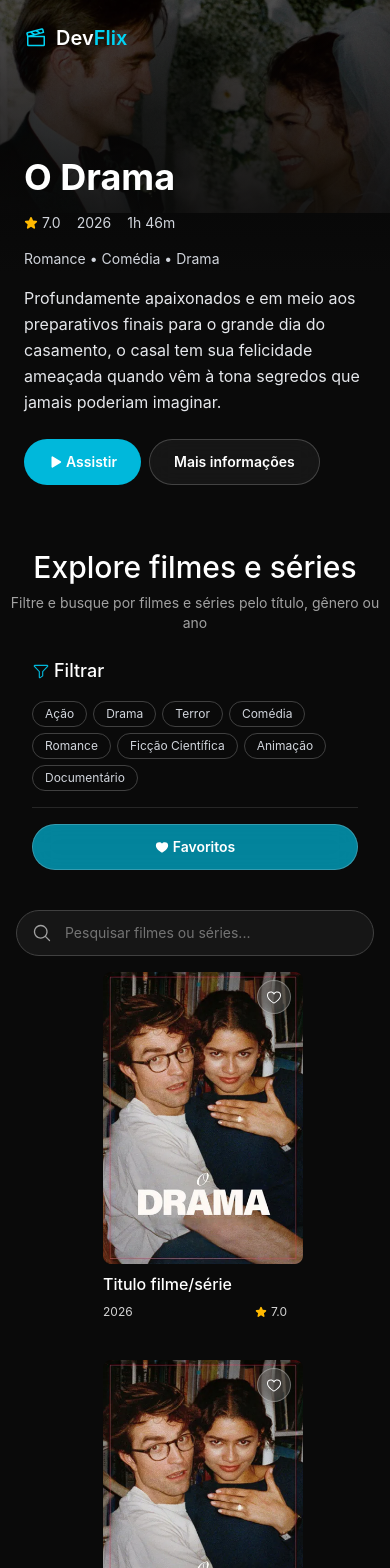
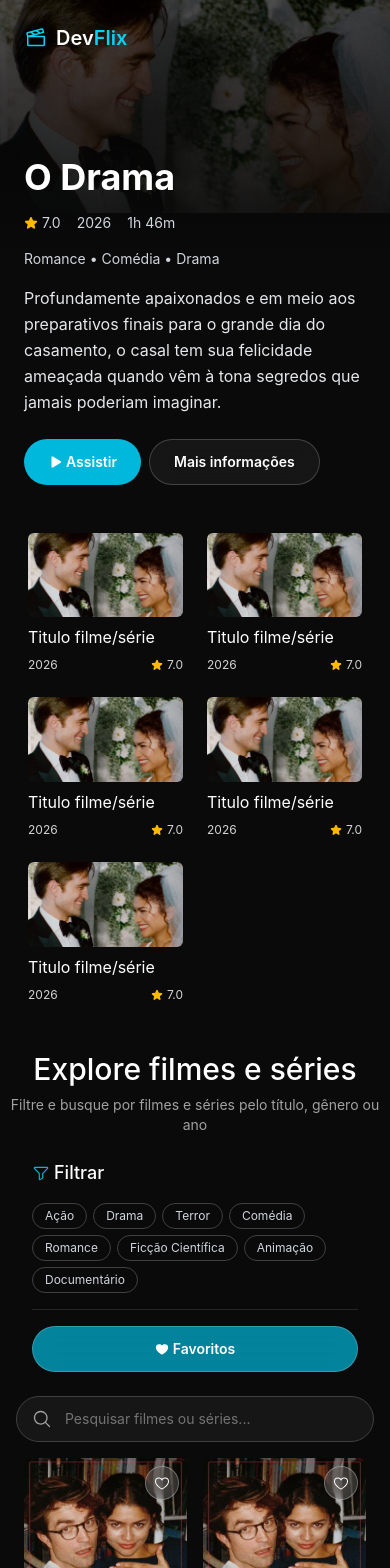
Before and after one commit to eduardavieira-dev/DevFlix-workshop, a React (Vite) app: page / in a window 390 px wide. Shown: the top 1568 px of the page. Built offline with nearby package versions, Linux system fonts and the light colour scheme.

Commit message:
feat: add Card component and update App layout with responsive design

```diff
--- a/src/App.tsx
+++ b/src/App.tsx
@@ -8,6 +8,7 @@ import {
 } from '@phosphor-icons/react'
 import './App.css'
 import { Banner } from './Banner'
+import { Card } from './Card'
 
 function App() {
   const categorias = [
@@ -75,11 +76,21 @@ function App() {
         </div>
       </section>
 
-      <h2 className="text-center font-medium text-3xl mb-2">Explore filmes e séries</h2>
-      <p className="text-center text-neutral-400 text-sm md:mb-5">
+      <main className="relative z-20 mx-auto -mt-6 md:-mt-2 max-w-7xl px-5 pb-10">
+        <div className="grid grid-cols-2 gap-2 sm:grid-cols-3 md:grid-cols-4 lg:grid-cols-5 lg:gap-6">
+          <Card />
+          <Card />
+          <Card />
+          <Card />
+          <Card />
+        </div>
+      </main>
+
+      <h2 className="text-center font-medium text-3xl mb-2 px-2">Explore filmes e séries</h2>
+      <p className="text-center text-neutral-400 text-sm md:mb-5 px-2">
         Filtre e busque por filmes e séries pelo título, gênero ou ano
       </p>
-      <section className="flex flex-col lg:flex-row max-w-7xl mx-auto gap-4 px-4 md:px-8">
+      <section className="flex flex-col lg:flex-row max-w-7xl mx-auto md:gap-4 px-4 md:px-8">
         <aside
           className="
             w-full lg:w-58
@@ -130,7 +141,7 @@ function App() {
         </aside>
 
         <div className="flex-1">
-          <div className="relative w-full max-w-4xl  mx-auto lg:pr-10">
+          <div className="relative w-full max-w-4xl  mx-auto lg:pr-10 mb-2">
             <MagnifyingGlassIcon
               className="pointer-events-none absolute left-4 top-1/2 -translate-y-1/2 text-neutral-400"
               size={20}
@@ -157,7 +168,7 @@ function App() {
               "
             />
           </div>
-          <div className="flex flex-wrap justify-center lg:justify-start gap-6 p-2 md:p-6">
+          <div className="grid grid-cols-2 sm:grid-cols-3 lg:grid-cols-4 gap-4 p-2 md:p-6 md:gap-8">
             <Banner />
             <Banner />
             <Banner />
--- a/src/Banner.tsx
+++ b/src/Banner.tsx
@@ -6,16 +6,16 @@ export function Banner() {
 
   return (
     <>
-      <a href="" className="max-w-50 p-2 flex flex-col gap-2">
+      <a href="" className="w-full flex flex-col gap-2">
         <div className="relative">
-          <img src="banner.png" alt="" className="rounded-md max-h-100 object-cover max-w-50" />
+          <img src="banner.png" alt="" className="w-full object-cover rounded-md" />
           <button
             aria-label="Favoritar"
             onClick={(e) => {
               e.preventDefault()
               setIsFavorited(!isFavorited)
             }}
-            className="absolute top-2 -right-1 bg-white/10 text-white p-2 rounded-full border border-white/30 backdrop-blur-md hover:bg-white/20 transition cursor-pointer"
+            className="absolute top-2 right-2 bg-white/10 text-white p-2 rounded-full border border-white/30 backdrop-blur-md hover:bg-white/20 transition cursor-pointer"
           >
             <Heart
               weight={isFavorited ? 'fill' : 'regular'}
--- /dev/null
+++ b/src/Card.tsx
@@ -0,0 +1,18 @@
+import { StarIcon } from '@phosphor-icons/react'
+
+export function Card() {
+  return (
+    <>
+      <a href="" className="max-w-xs p-2 flex flex-col gap-2">
+        <img src="background.png" alt="" className="rounded-md max-h-100" />
+        <h3 className="text-md">Titulo filme/série</h3>
+        <div className="text-xs flex items-center gap-2 justify-between text-neutral-300">
+          <span>2026</span>
+          <span className="flex items-center gap-1">
+            <StarIcon weight="fill" className="text-amber-400" /> 7.0
+          </span>
+        </div>
+      </a>
+    </>
+  )
+}
```
